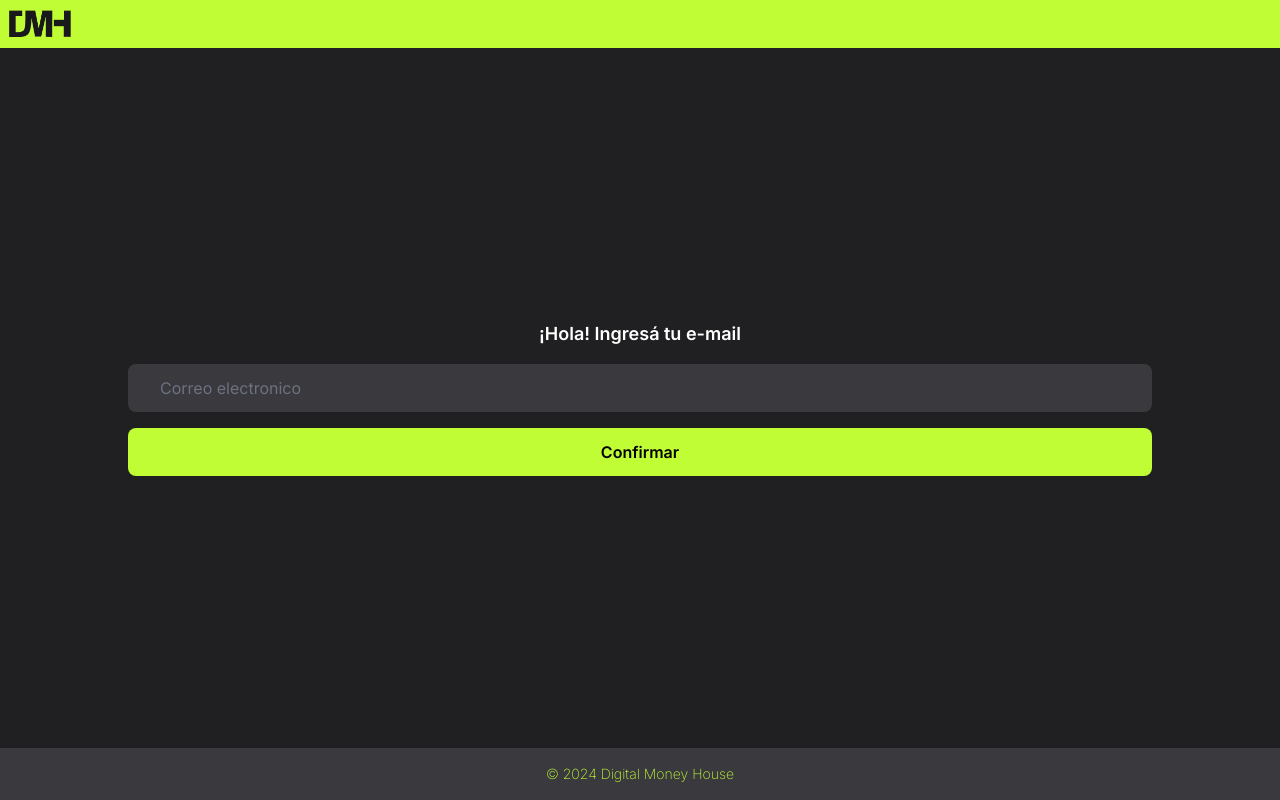
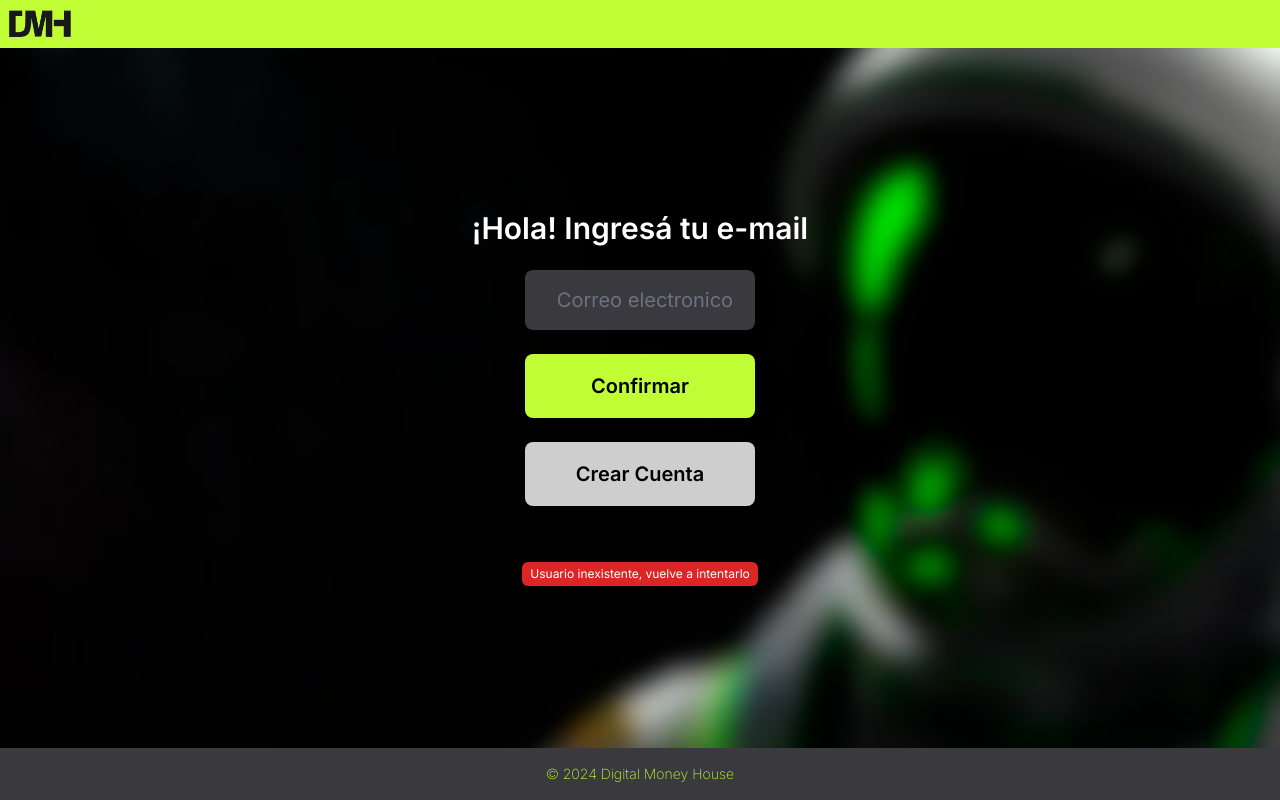
Before and after one commit to Nicoogf/digital-money-house, a Next.js app: page /loguin in a window 1280 px wide. Built offline with nearby package versions, Linux system fonts and the light colour scheme.

Commit message:
Spint 1 : Avance sobre tablet y desktop

```diff
--- a/src/app/globals.css
+++ b/src/app/globals.css
@@ -4,4 +4,7 @@
 
 .altura{
     height: calc(100vh - 100px);
+    background-image: url("../../public//fondo.jpg");
+    background-repeat: no-repeat;
+    background-size: cover;
 }
--- a/src/app/loguin/page.jsx
+++ b/src/app/loguin/page.jsx
@@ -4,20 +4,53 @@ import FooterComponent from '../components/FooterComponent';
 
 const page = () => {
   return (
-    <main classname="bg-red-500">
+    <main>
+
       <NavComponent />
 
-      <section className='altura bg-greydark flex flex-col justify-center items-center gap-y-4'>
+      <section className='altura bg-greydark flex flex-col justify-center items-center gap-y-4
+                          sm:gap-y-6
+      '>
 
-         <h3 className='text-white font-semibold text-center text-lg'>
+        <h3 className='text-white font-semibold text-center text-xl
+                        sm:text-4xl
+                        md:text-5xl
+                        xl:text-3xl'>
             ¡Hola! Ingresá tu e-mail
-          </h3>
+        </h3>
 
-         <input placeholder='Correo electronico'
-                className='text-white w-[80%] py-3 rounded-lg bg-greystandar box-border pl-4 outline-none
-                           placeholder:pl-4 placeholder:text-gray-500 active:text-grey-dark'/>
+        <input placeholder='Correo electronico'
+                className='text-white py-3 rounded-lg bg-greystandar box-border pl-4 outline-none
+                           placeholder:pl-4 placeholder:text-gray-500 active:text-grey-dark
+                           w-[80%]
+                           sm:w-[50%] sm:text-2xl
+                           md:py-6
+                           lg:w-[20%] lg:py-4 lg:text-xl
+                           xl:w-[18%] lg:py-3 lg:text-lg'/>
 
-         <a className='bg-lemon w-[80%] block text-center font-semibold py-3 rounded-lg'> Confirmar </a>
+        <a className='bg-lemon block text-center font-semibold py-3 rounded-lg cursor-pointer border-2
+                      w-[80%] border-transparent hover:bg-transparent hover:text-lemon hover:border-lemon
+                      transition-all duration-500
+                        sm:w-[50%] sm:text-2xl sm:py-4
+                        md:py-6
+                        lg:w-[20%] lg:py-4 lg:text-xl
+                        xl:w-[18%] lg:py-3 lg:text-lg'
+        > Confirmar </a>
+
+        <a className='bg-greylight block text-center font-semibold py-3 rounded-lg cursor-pointer border-2
+                        w-[80%] border-transparent hover:bg-transparent hover:text-greylight hover:border-greylight
+                        transition-all duration-500
+                        sm:w-[50%] sm:text-2xl sm:py-4
+                        md:py-6
+                        lg:w-[20%] lg:py-4 lg:text-xl
+                        xl:w-[18%] lg:py-3 lg:text-lg'
+        > Crear Cuenta </a>
+
+        <p className='bg-red-600/100 text-xs text-white box-border px-2 py-1 rounded-md mt-8
+                      sm:text-md'>
+          Usuario inexistente, vuelve a intentarlo
+        </p>
+
       </section>
 
       <FooterComponent />
--- a/tailwind.config.js
+++ b/tailwind.config.js
@@ -22,7 +22,7 @@ module.exports = {
       screens: {
         'xs': '290px',
         'sm': '640px',
-        'md': '768px',
+        'md': '769px',
         'lg': '1024px',
         'xl': '1280px',
         '2xl': '1440px',
```
Also changed, not shown: public/fondo.jpg (added).
